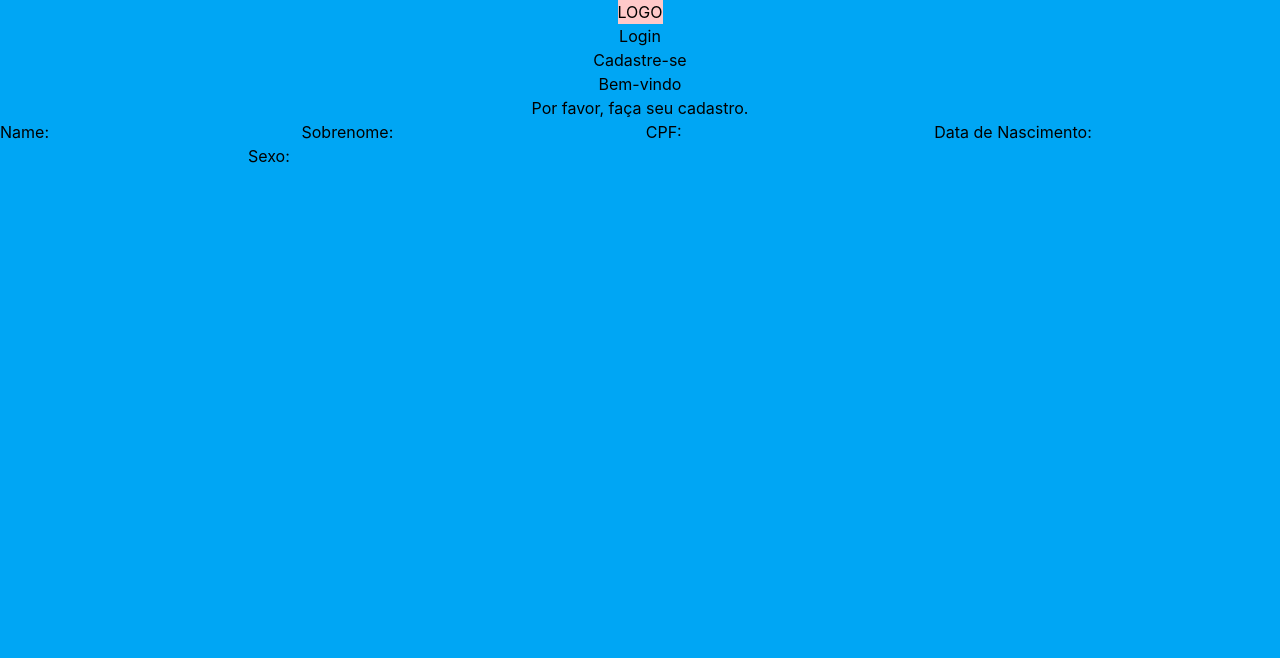
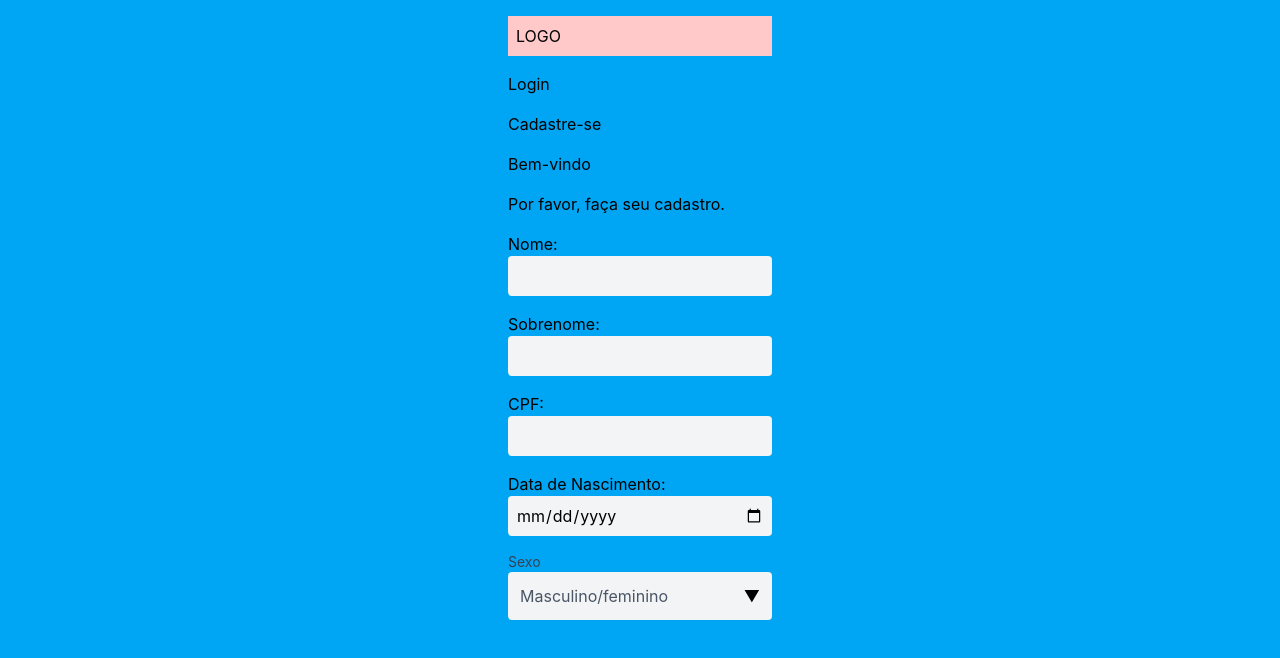
Before and after one commit to JohnOnias/PrintII-SDL, a React (Vite) app in the folder front/: page / in a window 1280 px wide. Shown: the top 658 px of the page. Built offline with nearby package versions, Linux system fonts and the light colour scheme.

Commit message:
criando input de sexo

```diff
--- a/front/src/pages/cadastro/Cadastro.jsx
+++ b/front/src/pages/cadastro/Cadastro.jsx
@@ -1,49 +1,75 @@
-import React from 'react'
+import React, { useState } from "react";
 
 export default function Cadastro() {
+  const [open, setOpen] = useState(false);
+  const [sexo, setSexo] = useState("");
+
+  const options = ["Masculino", "Feminino"];
+
   return (
-    <><div className=' bg-red-200'>
-          <h1>LOGO</h1>
+    <div className="p-4 space-y-4">
+      <div className="bg-red-200 p-2">
+        <h1>LOGO</h1>
       </div>
 
-      <div className=' '>
-              <h2>Login</h2>
+      <h2>Login</h2>
+      <h2>Cadastre-se</h2>
+
+      <h3>Bem-vindo</h3>
+      <p>Por favor, faça seu cadastro.</p>
+
+      {/* Inputs */}
+      <label className="flex flex-col">
+        Nome:
+        <input className="bg-gray-100 p-2 rounded" />
+      </label>
+
+      <label className="flex flex-col">
+        Sobrenome:
+        <input className="bg-gray-100 p-2 rounded" />
+      </label>
+
+      <label className="flex flex-col">
+        CPF:
+        <input className="bg-gray-100 p-2 rounded" />
+      </label>
+
+      <label className="flex flex-col">
+        Data de Nascimento:
+        <input type="date" className="bg-gray-100 p-2 rounded" />
+      </label>
+
+      {/* SELECT CUSTOMIZADO */}
+      <div className="flex flex-col">
+        <span className="text-sm text-gray-700">Sexo</span>
+
+        <div
+          onClick={() => setOpen(!open)}
+          className="bg-gray-100 p-3 rounded cursor-pointer flex justify-between"
+        >
+          <span className="text-gray-600">
+            {sexo || "Masculino/feminino"}
+          </span>
+          <span>▼</span>
         </div>
 
-        <div>
-            <h2>Cadastre-se</h2>
-        </div>
-
-        <div className=' '>
-        <h3>Bem-vindo</h3>
-        </div>
-
-        <div className=' '>
-            <p>Por favor, faça seu cadastro.</p>
-        </div>
-
-        <label className=' '>
-        Name: <input name="myInput" />
-        </label>
-
-        <label>
-        Sobrenome: <input name="myInput" />
-        </label>
-
-        <label>
-        CPF: <input name="myInput" />
-        </label>
-
-        <label>
-        Data de Nascimento: <input name="myInput" />
-        </label>
-
-        <label>
-        Sexo: <input name="myInput" />
-        </label>
-
-
-        </>
-
-  )
+        {open && (
+          <div className="mt-1 bg-white border rounded shadow">
+            {options.map((opt) => (
+              <div
+                key={opt}
+                onClick={() => {
+                  setSexo(opt);
+                  setOpen(false);
+                }}
+                className="p-2 hover:bg-gray-100 cursor-pointer"
+              >
+                {opt}
+              </div>
+            ))}
+          </div>
+        )}
+      </div>
+    </div>
+  );
 }
```
